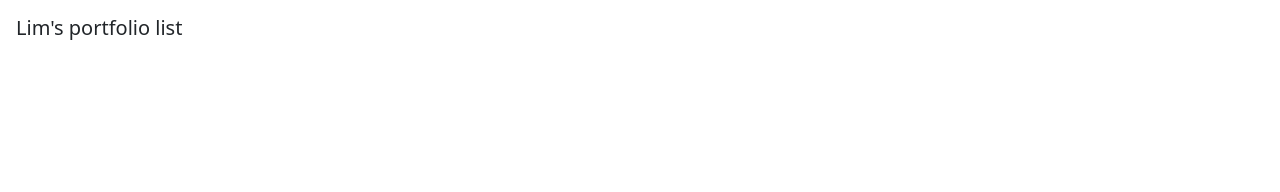
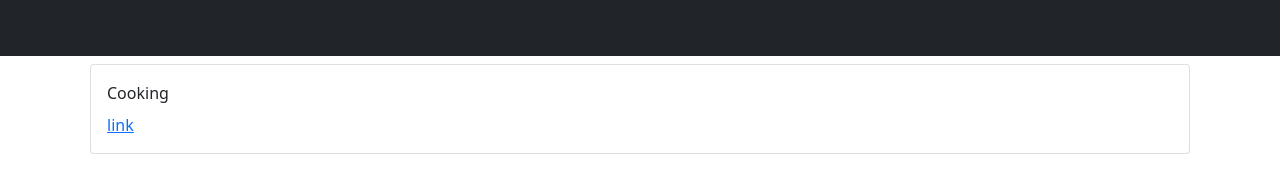
Before and after one commit to lixxlim/lixxlim, a plain HTML site: page index.html in a window 1280 px wide. Drawn offline with nearby package versions, Linux system fonts and the light colour scheme.

Commit message:
Add card

```diff
--- a/index.html
+++ b/index.html
@@ -16,8 +16,16 @@
 </head>
 <body>
 	<section class="header">
-		<div class="navbar">
+		<div class="navbar bg-dark test-white">
 			<div class="navbar-brand ms-3">Lim's portfolio list</div>
+		</div>
+	</section>
+	<section class="container">
+		<div class="card m-2">
+			<div class="card-body">
+				<div class="card-title">Cooking</div>
+				<a href="#" class="card-link">link</div>
+			</div>
 		</div>
 	</section>
 </body>
```
